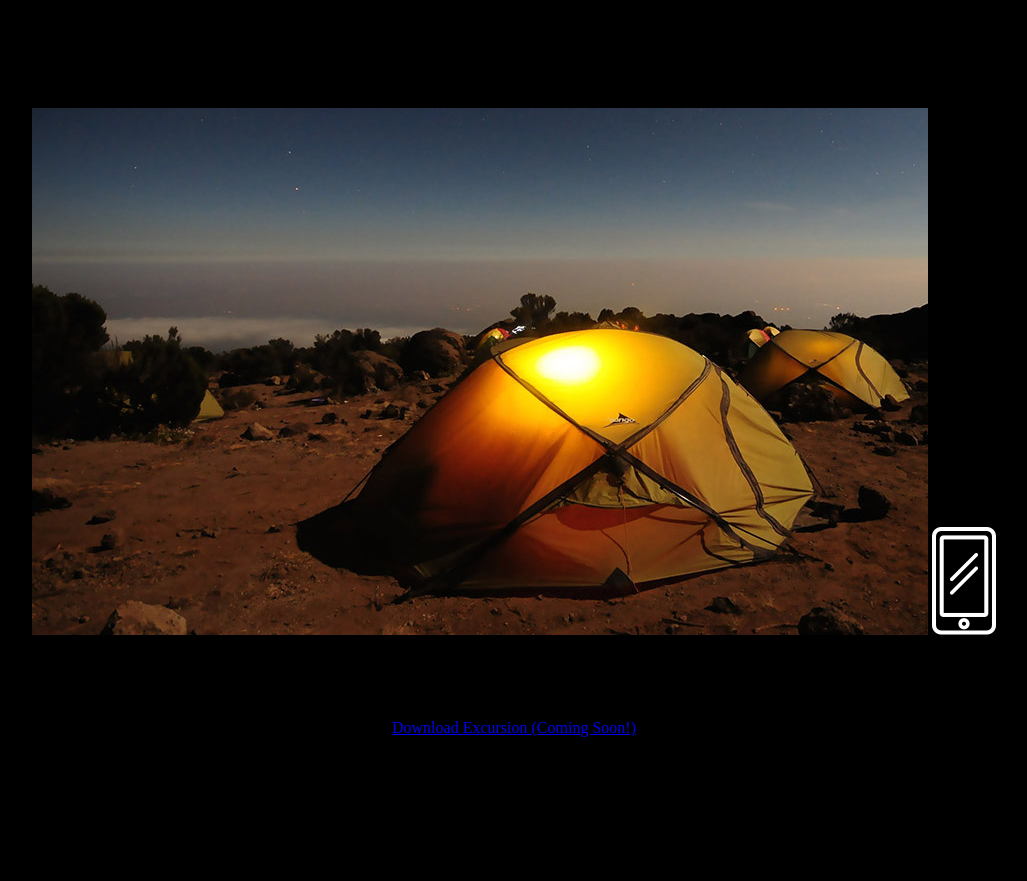
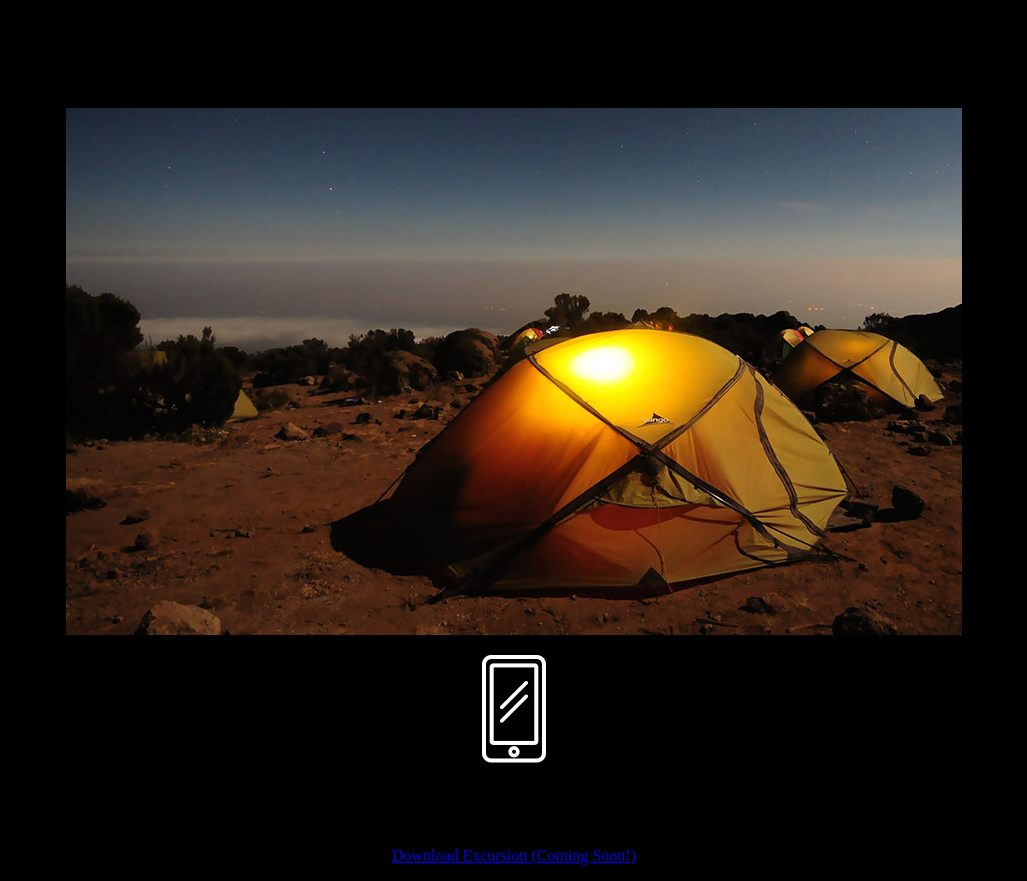
Before and after one commit to taminmahboubi/excursion_2, a plain HTML site: page index.html in a window 1280 px wide. Shown: the part 267-1148 px from the top of the page, without its empty margins (126-1153 px from the left). Before the commit the page ends 1020 px from the top, so only its background shows below. Drawn offline with Linux system fonts and the light colour scheme.

Commit message:
Wrapped images in 'p'

```diff
--- a/index.html
+++ b/index.html
@@ -15,8 +15,8 @@
         </video>
         <h2>Your personal travel guide</h2>
         <h4>Excursion remembers places you like, and recommends new points of interest around you.</h4>
-        <img src="resources/images/camp.jpg">
-        <img src="resources/images/phone.png">
+        <p><img src="resources/images/camp.jpg"></p>
+        <p><img src="resources/images/phone.png"></p>
         <h1>Coming soon for iPhone and Android</h1>
         <p><a href="#">Download Excursion (Coming Soon!)</a></p>
 
```
